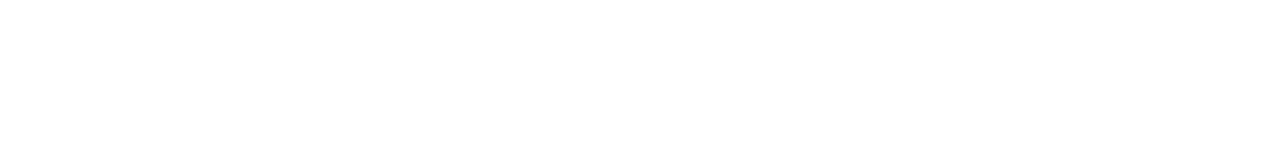
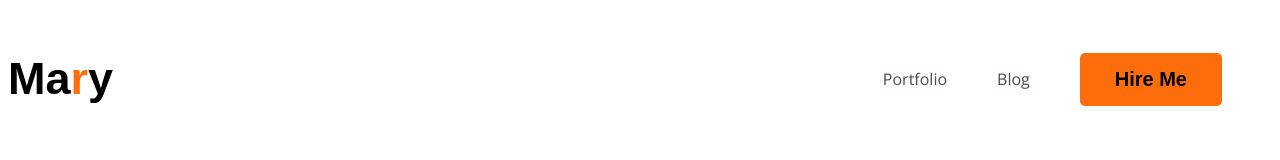
Before and after one commit to Imran2122/new-portfollio-webside, a plain HTML site: page new-portfollio-webside/index.html in a window 1280 px wide. Drawn offline with nearby package versions, Linux system fonts and the light colour scheme.

Commit message:
alingement the line

```diff
--- a/new-portfollio-webside/index.html
+++ b/new-portfollio-webside/index.html
@@ -4,9 +4,26 @@
     <meta charset="UTF-8" />
     <meta name="viewport" content="width=device-width, initial-scale=1.0" />
     <title>Portfollio webside</title>
+    <link rel="preconnect" href="https://fonts.googleapis.com" />
+    <link rel="preconnect" href="https://fonts.gstatic.com" crossorigin />
+    <link
+      href="https://fonts.googleapis.com/css2?family=Open+Sans:ital,wght@0,300..800;1,300..800&family=Roboto:ital,wght@0,100;0,300;0,400;0,500;0,700;0,900;1,100;1,300;1,400;1,500;1,700;1,900&display=swap"
+      rel="stylesheet"
+    />
+
+    <link rel="stylesheet" href="styles/style.css" />
   </head>
   <body>
-    <header></header>
+    <header>
+      <nav>
+        <h3 class="nav-title">Ma<span class="text-primary">r</span>y</h3>
+        <ul>
+          <li><a href="">Portfolio</a></li>
+          <li><a href="">Blog</a></li>
+          <li><button class="btn-primary">Hire Me</button></li>
+        </ul>
+      </nav>
+    </header>
     <main></main>
     <footer></footer>
   </body>
--- /dev/null
+++ b/new-portfollio-webside/styles/style.css
@@ -0,0 +1,37 @@
+body {
+  font-family: "Open Sans", sans-serif;
+}
+nav {
+  display: flex;
+  align-items: center;
+  justify-content: space-between;
+}
+
+nav > ul {
+  display: flex;
+  align-items: center;
+}
+nav li {
+  list-style: none;
+  margin-right: 50px;
+}
+nav a {
+  text-decoration: none;
+  color: #574444;
+}
+.nav-title {
+  font-family: sans-serif;
+  font-weight: 800;
+  font-size: 45px;
+}
+.text-primary {
+  color: #fd6e0a;
+}
+.btn-primary {
+  background-color: #fd6e0a;
+  font-weight: 700;
+  font-size: 20px;
+  border: 0px;
+  border-radius: 5px;
+  padding: 15px 35px;
+}
```
Also changed, not shown: new-portfollio-webside/images/developer.png (added), new-portfollio-webside/images/hardy.png (added), new-portfollio-webside/images/header_bg.png (added), new-portfollio-webside/images/icons/facebook.png (added), new-portfollio-webside/images/icons/insta.png (added), new-portfollio-webside/images/icons/js.png (added), new-portfollio-webside/images/icons/mongo.png (added), new-portfollio-webside/images/icons/nodejs.png (added), new-portfollio-webside/images/icons/react.png (added), new-portfollio-webside/images/icons/twitter.png (added).
